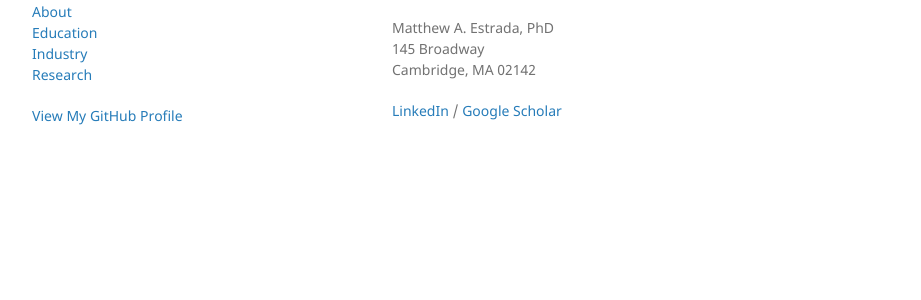
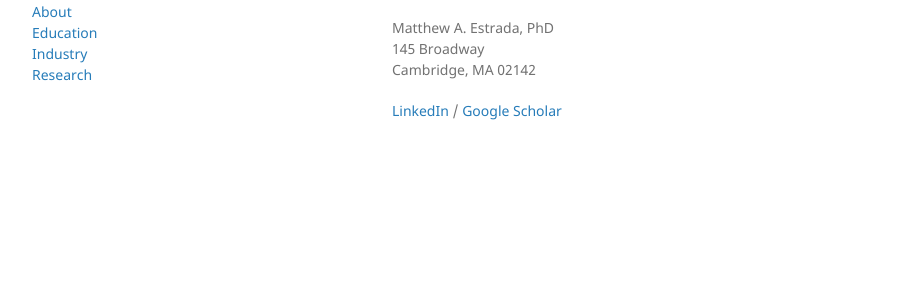
Before and after one commit to estrada1/estrada1.github.io, a Jekyll site: the page built from index.md, in a window 1280 px wide. Shown: the part 333-633 px from the top of the page, without its empty margins (178-1099 px from the left). Built offline with Jekyll 4.4.1, drawn with Linux system fonts in a browser that asks for light colours.

Commit message:
tweak link

```diff
--- a/_layouts/default.html
+++ b/_layouts/default.html
@@ -46,9 +46,9 @@
           <!-- <a href="/pages/archive.html">Archive</a> -->
         </p>
 
-        {% if site.github.is_user_page %}
+        <!-- {% if site.github.is_user_page %}
         <p class="view"><a href="{{ site.github.owner_url }}">View My GitHub Profile</a></p>
-        {% endif %}
+        {% endif %} -->
 
       </header>
       <section>
```
